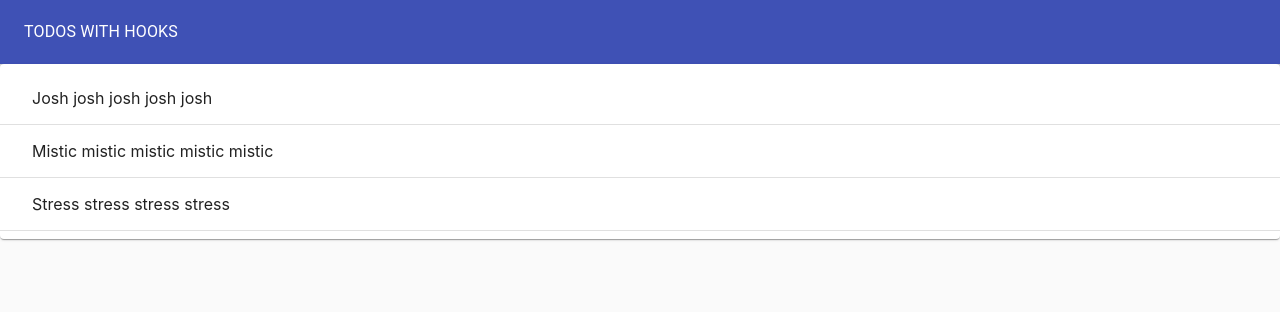
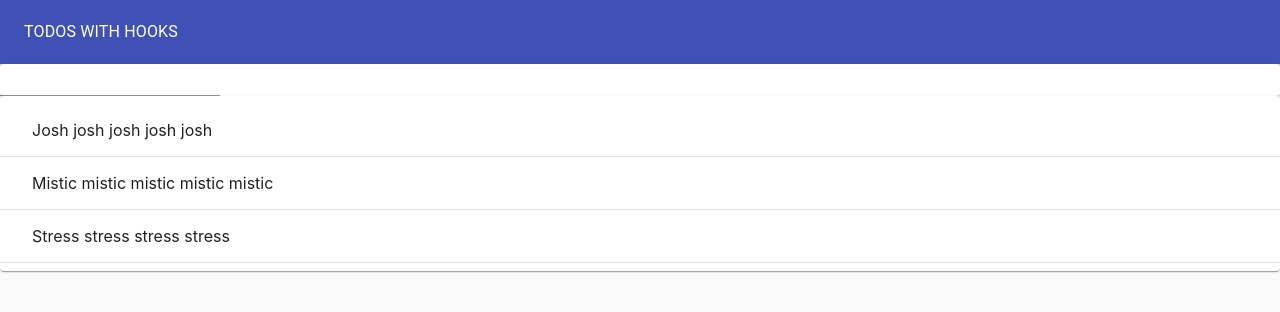
Before and after one commit to appsius/todo-nine, a React (Create React App) app: page / in a window 1280 px wide. Shown: the top 312 px of the page. Built offline with nearby package versions, Linux system fonts and the light colour scheme.

Commit message:
Adding our Form with Hooks

```diff
--- a/src/TodoApp.js
+++ b/src/TodoApp.js
@@ -1,4 +1,5 @@
 import React, { useState } from 'react';
+import TodoForm from './TodoForm';
 import TodoList from './TodoList';
 import Typography from '@material-ui/core/Typography';
 import Paper from '@material-ui/core/Paper';
@@ -12,7 +13,11 @@
     { id: 2, task: 'Mistic mistic mistic mistic mistic', completed: true },
     { id: 3, task: 'Stress stress stress stress', completed: false }
   ];
+
   const [todos, setTodos] = useState(initialTodos);
+  const addTodo = newTodoText => {
+    setTodos([...todos, { id: 4, task: newTodoText, completed: false }]);
+  };
 
   return (
     <Paper
@@ -29,6 +34,7 @@
           <Typography color='inherit'>TODOS WITH HOOKS</Typography>
         </Toolbar>
       </AppBar>
+      <TodoForm addTodo={addTodo} />
       <TodoList todos={todos} />
     </Paper>
   );
--- /dev/null
+++ b/src/TodoForm.js
@@ -0,0 +1,21 @@
+import React from 'react';
+import TextField from '@material-ui/core/TextField';
+import Paper from '@material-ui/core/Paper';
+import useInputState from './hooks/useTodoState';
+
+export default function TodoForm({ addTodo }) {
+  const [value, handleChange, reset] = useInputState('');
+  return (
+    <Paper>
+      <form
+        onSubmit={e => {
+          e.preventDefault();
+          addTodo(value);
+          reset();
+        }}
+      >
+        <TextField value={value} onChange={handleChange} />
+      </form>
+    </Paper>
+  );
+}
--- /dev/null
+++ b/src/hooks/useTodoState.js
@@ -0,0 +1,11 @@
+import { useState } from 'react';
+export default initialVal => {
+  const [value, setValue] = useState(initialVal);
+  const handleChange = e => {
+    setValue(e.target.value);
+  };
+  const reset = () => {
+    setValue('');
+  };
+  return [value, handleChange, reset];
+};
```
